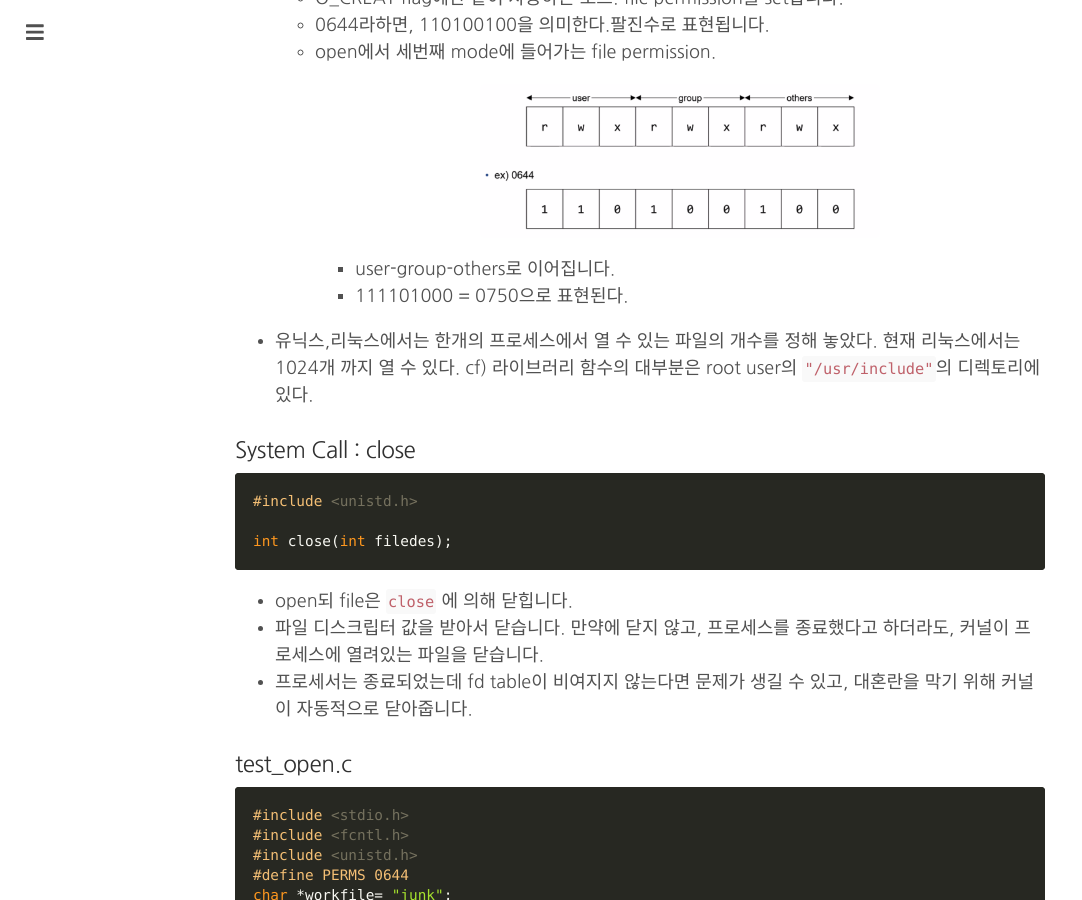
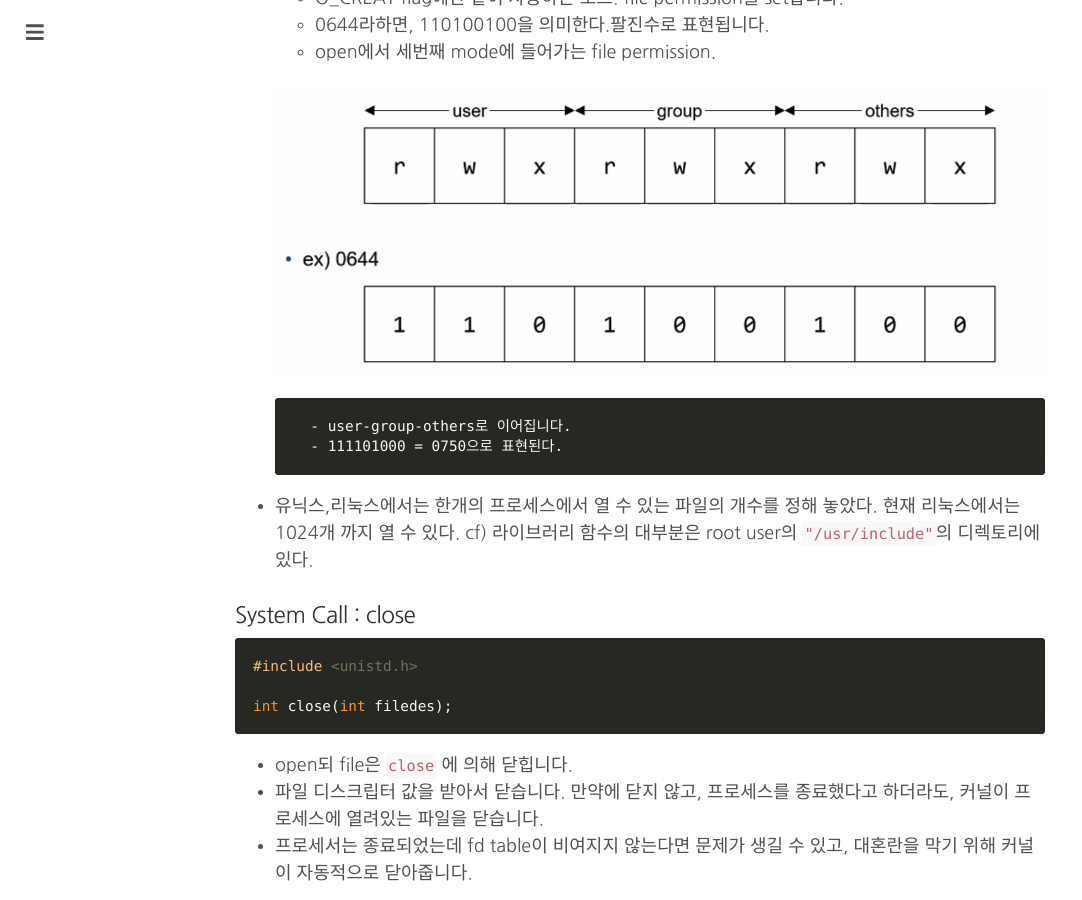
Before and after one commit to changhyeonnam/changhyeonnam.github.io, a Jekyll site: the page built from _posts/2021/2021-10-29-linux|file.md, in a window 1280 px wide and 900 px high, scrolled down 1777 px. Shown: the whole window, without its empty margins (0-1082 px from the left). Built offline with Jekyll 4.4.1, drawn with Linux system fonts in a browser that asks for light colours; nearby versions of some CDN libraries; comment, search, counter and statistics services are not loaded.

Commit message:
Update 2021-10-29-linux|file.md

````diff
--- a/_posts/2021/2021-10-29-linux|file.md
+++ b/_posts/2021/2021-10-29-linux|file.md
@@ -65,11 +65,8 @@ int open(const char* pathname, int flags, [mode_t mode]);
     - 0644라하면, 110100100을 의미한다.팔진수로 표현됩니다.
     - open에서 세번째 mode에 들어가는 file permission.
 
-      <div class="center">
-        <figure>
-          <a href="/images/2021/linux/a0.png"><img src="/images/2021/linux/a0.png" width="400" ></a>
-        </figure>
-      </div>
+    ![Untitled.png](/images/2021/linux/a0.png)
+
 
         - user-group-others로 이어집니다.
         - 111101000 = 0750으로 표현된다.
@@ -202,11 +199,8 @@ wriet, read 함수를 사용하여 infile을 outfile로 복사하는 프로그
 
 ### read, write and Efficiency
 
-<div class="center">
-  <figure>
-    <a href="/images/2021/linux/a1.png"><img src="/images/2021/linux/a1.png" width="400" ></a>
-  </figure>
-</div>
+![Untitled.png](/images/2021/linux/a1.png)
+
 
 - 버퍼 사이즈에 따라 성능이 달라질 수 있습니다. 버퍼사이즈가 작아지면 시스템 콜 횟수가 많아져서, 시스템콜을 자주 호출하게 되서 성능이 안좋습니다.
 - 버퍼 사이즈가 system의 disk blocking factor의 배수가 되면 중복되는 것이 없어서 성능이 좋아집니다.
@@ -312,11 +306,8 @@ file size를 반환 받는 코드입니다.
     close(fd3); close(fd4);
     ```
 
-    <div class="center">
-      <figure>
-        <a href="/images/2021/linux/b4.png"><img src="/images/2021/linux/b4.png" width="400" ></a>
-      </figure>
-    </div>
+    ![Untitled.png](/images/2021/linux/b4.png)
+
 
     두개의 프로그램을 실행시켜, 각각의 프로세스를 a,b라 하고, a와 b는 모두 file이라는 파일 open하는 시스템 콜을 호출합니다. 각 프로세스를 위한 file descriptor table이 생기고, v node pointer 를 따라가보면 실제로 한개의 파일을 가르킵니다. file table은 별도로 생성됩니다.
 
@@ -336,21 +327,15 @@ int dup2(int filedes, int filedes2);
     newfd = dup(1)
     ```
 
-    <div class="center">
-      <figure>
-        <a href="/images/2021/linux/b5.png"><img src="/images/2021/linux/b5.png" width="400" ></a>
-      </figure>
-    </div>
+    ![Untitled.png](/images/2021/linux/b5.png)
+
 
     file table, v node table은 같은 테이블로 관리된다.
 
 2. `int dup2(int filedes, int filedes2)` : fildes에 해당하는 파일을 filedes2에 해당하는 파일로 저장합니다. 새로운 파일 디스크립터 filedes2를 반환합니다.
 
-    <div class="center">
-      <figure>
-        <a href="/images/2021/linux/b6.png"><img src="/images/2021/linux/b6.png" width="400" ></a>
-      </figure>
-    </div>
+    ![Untitled.png](/images/2021/linux/b6.png)
+
 
     dup2는 redirection할때 많이 사용 합니다.
 
@@ -405,11 +390,8 @@ int fcntl(int filedes, int cmd, ...);
     }
     ```
 
-    <div class="center">
-      <figure>
-        <a href="/images/2021/linux/b7.png"><img src="/images/2021/linux/b7.png" width="400" ></a>
-      </figure>
-    </div>
+    ![Untitled.png](/images/2021/linux/b7.png)
+
 
     O_ACCMODE ⇒ bitewise 연산을 통해 access 모드를 알아낼수 있다.
 
@@ -512,11 +494,8 @@ int putc(int c, FILE *ostream);
 
 ### Buffering
 
-<div class="center">
-  <figure>
-    <a href="/images/2021/linux/b8.png"><img src="/images/2021/linux/b8.png" width="400" ></a>
-  </figure>
-</div>
+![Untitled.png](/images/2021/linux/b8.png)
+
 
 - standard I/O는 elegant buffering mechanism을 통해 비효율을 피한다.
 - buffer는 stream에서 I/O가 처음 실행될때 malloc을 호출하여 사용된다. standard I/O에서 버퍼링을 자동으로 해주는 시스템이 있어서, 시스템 콜 호출을 최소화 시킨다.
````
